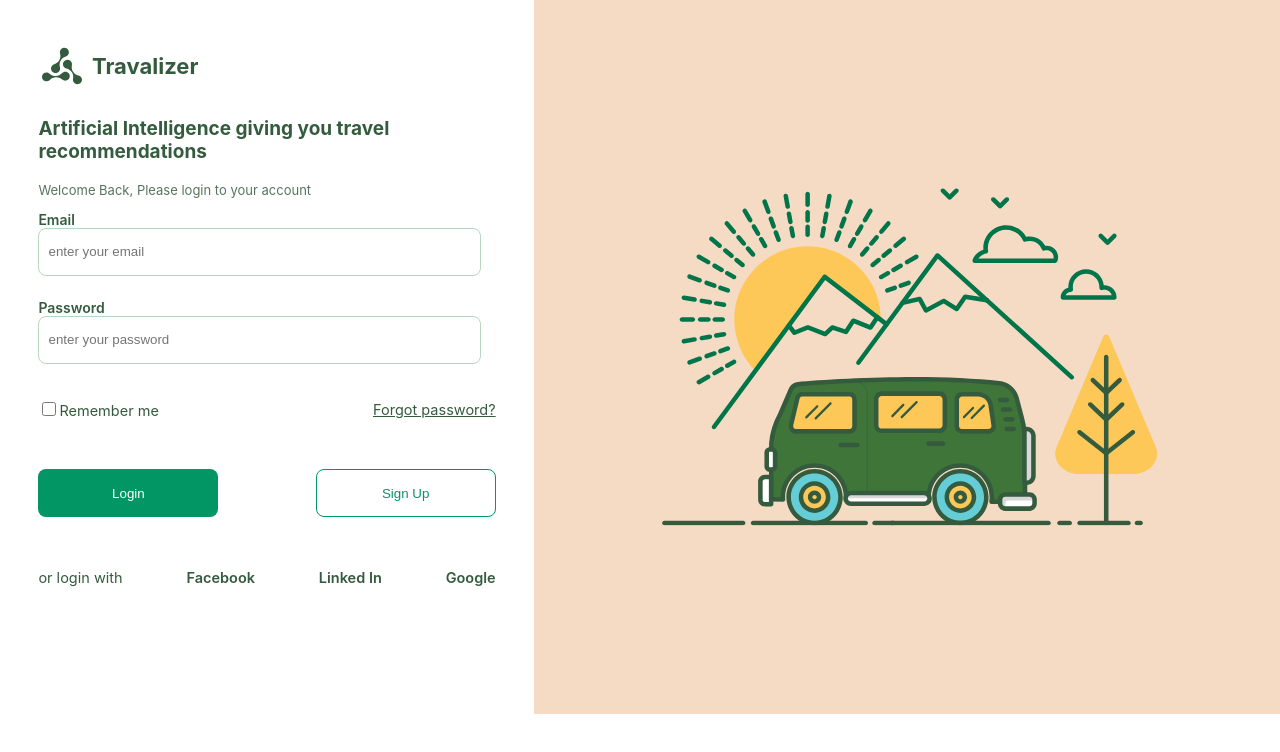
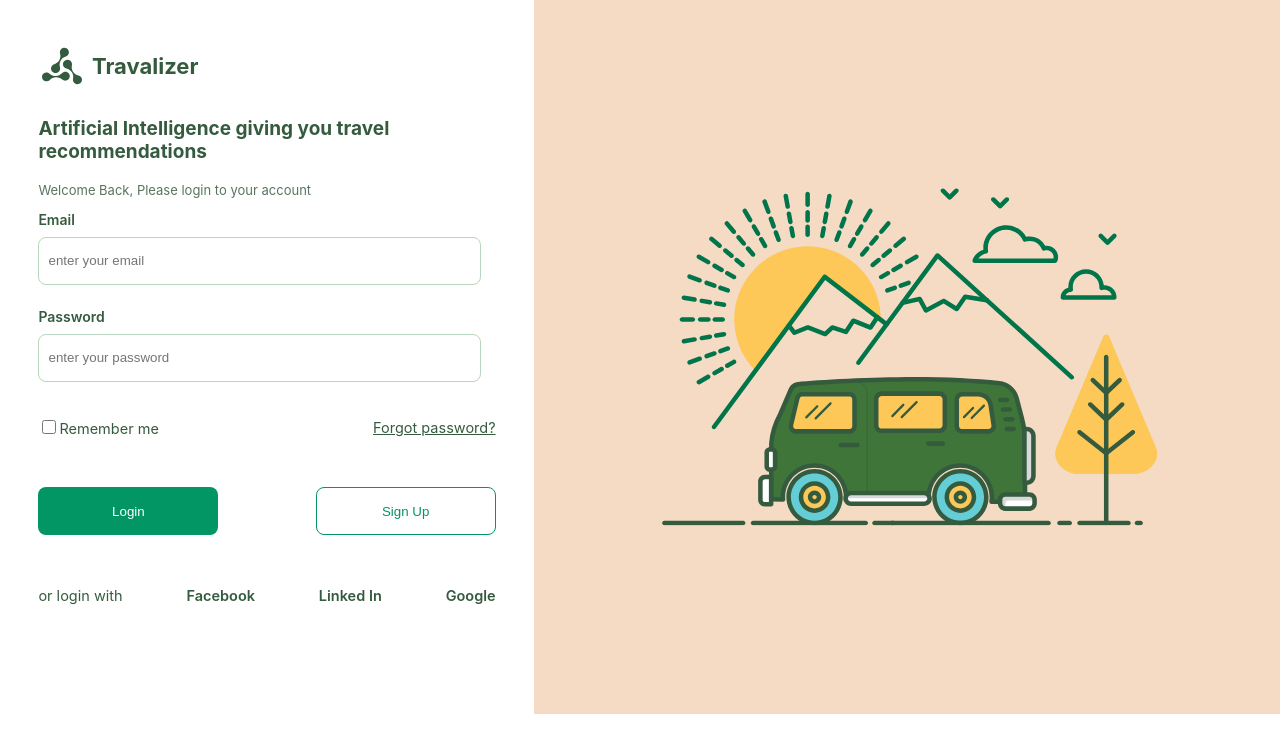
Before and after one commit to ForJessicaSake/Emotion-with-React-Login-Page, a React (Create React App) app: page / in a window 1280 px wide. Shown: the top 752 px of the page. Built offline with nearby package versions, Linux system fonts and the light colour scheme.

Commit message:
feat:completed the UI

```diff
--- a/src/App.js
+++ b/src/App.js
@@ -41,6 +41,7 @@ function App() {
     color: #355b3e;
     font-size: 14px;
     font-weight: 600;
+    margin-bottom:2%;
   `;
   const Input = styled.input`
     width: 422px;
```
